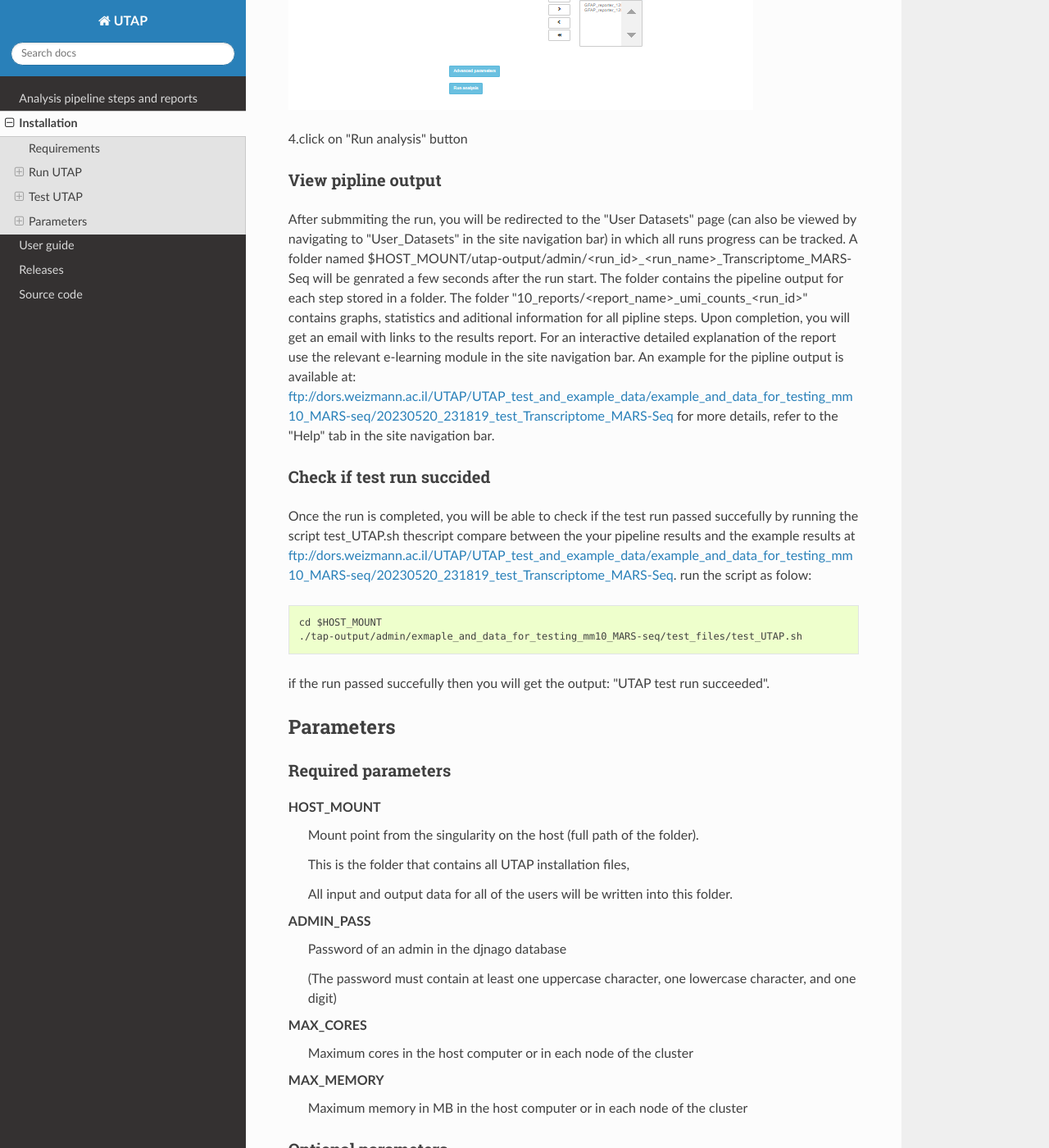
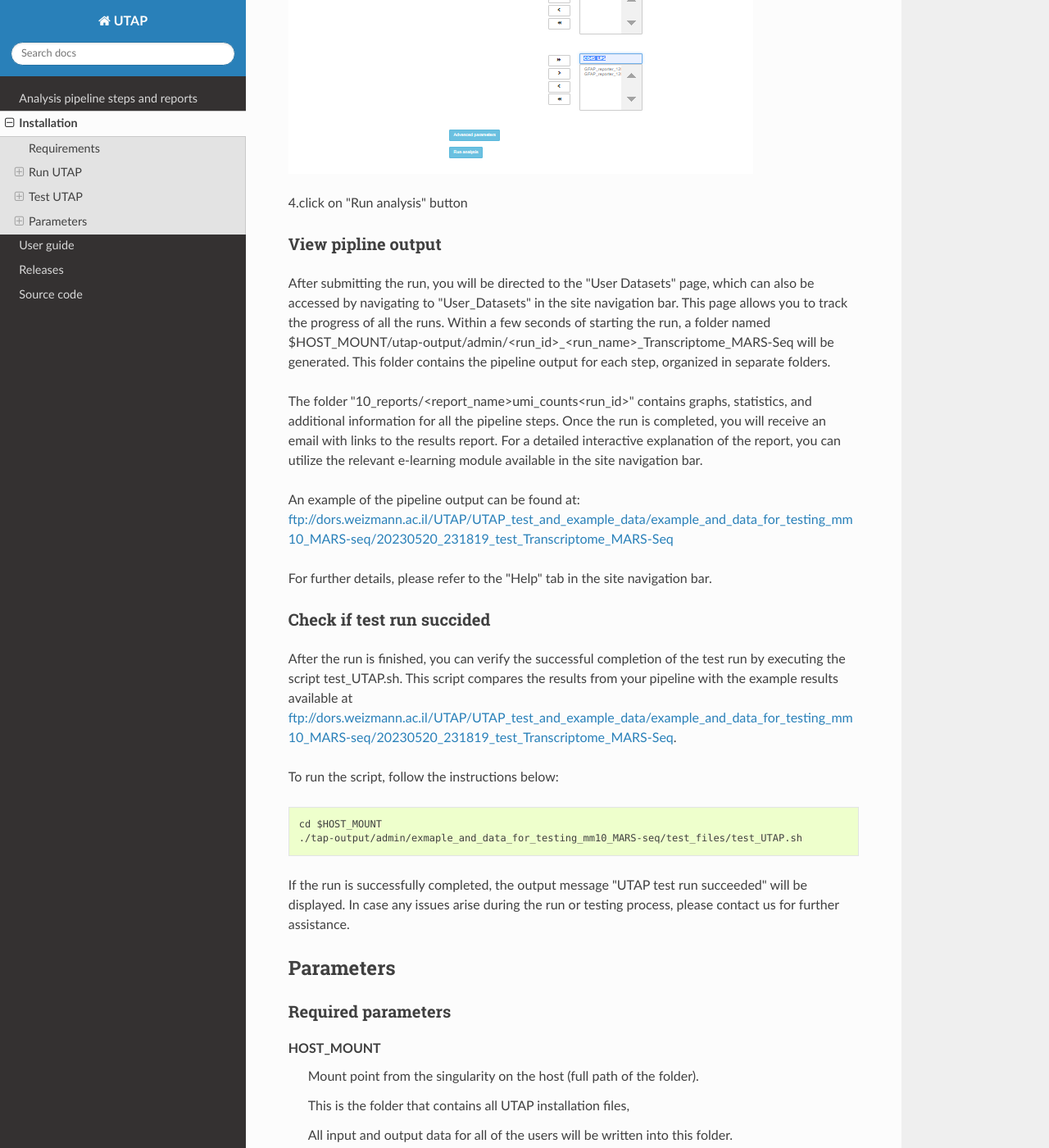
Before and after one commit to utap2/utap2, a Sphinx documentation site: the page built from docs/rst/installation.rst, in a window 1280 px wide and 1400 px high, scrolled down 5357 px. Shown: the whole window at 82% size. Built offline with Sphinx 7.4.7 and the Read the Docs theme 2.0.0, drawn with Linux system fonts in a browser that asks for light colours; some of the changed text lies outside the part shown.

Commit message:
Update installation.rst
/

```diff
--- a/docs/rst/installation.rst
+++ b/docs/rst/installation.rst
@@ -156,35 +156,37 @@
     cd $HOST_MOUNT
     wget ftp://dors.weizmann.ac.il/UTAP/UTAP_test_and_example_data/example_and_data_for_testing_mm10_MARS-seq/ $HOST_MOUNT/utap-output/admin/
 
-After download is completed, login as admin USER to the UTAP site and choose Transcriptome MARS-Seq pipeline from to the "Choose pipeline" scroll-bar. fill in the form as indicted bellow:
+Once the download is finished, log in to the UTAP site as the admin USER and select the Transcriptome MARS-Seq pipeline from the "Choose pipeline" scroll-bar. Proceed to complete the form according to the instructions provided below.
 
-1.Select the folder $HOST_MOUNT/utap-output/admin/example_and_data_for_testing_mm10_MARS-seq/fastq using the browser in the "Input folder" field.
-2.Select "Run DESeq2: in "DESeq2 run" choise field
-3.fill in the DESeq2 category boxes as follow:
+   1.Select the folder $HOST_MOUNT/utap-output/admin/example_and_data_for_testing_mm10_MARS-seq/fastq using the browser in the "Input folder" field.
+   2.Select "Run DESeq2: in "DESeq2 run" choise field
+   3.fill in the DESeq2 category boxes as follow:
 
-MG_cont
-            GFAP_reporter_12hLPS_MG3_cont_1
+   MG_cont
+               GFAP_reporter_12hLPS_MG3_cont_1
 
-MG_LPS
-            GFAP_reporter_12hLPS_MG1_LPS_1
-            GFAP_reporter_12hLPS_MG2_LPS_2
+   MG_LPS
+               GFAP_reporter_12hLPS_MG1_LPS_1\n
+               GFAP_reporter_12hLPS_MG2_LPS_2
 
-astro_cont
-            GFAP_reporter_12hLPS_astro3_cont_1
+   astro_cont
+               GFAP_reporter_12hLPS_astro3_cont_1
 
-astro_LPS
-            GFAP_reporter_12hLPS_astro1_LPS_1
-            GFAP_reporter_12hLPS_astro2_LPS_2
+   astro_LPS
+               GFAP_reporter_12hLPS_astro1_LPS_1\n
+               GFAP_reporter_12hLPS_astro2_LPS_2
 
-CD45_cont
-            GFAP_reporter_12hLPS_CD45_3_cont_1
+   CD45_cont
+               GFAP_reporter_12hLPS_CD45_3_cont_1
 
-CD45_LPS
-            GFAP_reporter_12hLPS_CD45_1_LPS_1
-            GFAP_reporter_12hLPS_CD45_2_LPS_2
+   CD45_LPS
+               GFAP_reporter_12hLPS_CD45_1_LPS_1\n
+               GFAP_reporter_12hLPS_CD45_2_LPS_2
 
-important: make sure that all category names are indentical to the names above. this is curicial for checking if UTAP run test passed succfully.
-here is a screen shot of the MARS-Seq pipline form for the example data.
+It is crucial to ensure that all category names are identical to the names mentioned above. This is of utmost importance for verifying the successful completion of the UTAP run test.
+
+
+Here is a screen shot of the MARS-Seq pipeline form for the example data.
 
 .. image:: ../figures/MARS_Seq_example_form.png
 
@@ -192,26 +194,27 @@
 
 View pipline output
 -------------------
-After submmiting the run, you will be redirected to the "User Datasets" page (can also be viewed by navigating to "User_Datasets" in the site navigation bar) in which all runs progress can be tracked.
-A folder named $HOST_MOUNT/utap-output/admin/<run_id>_<run_name>_Transcriptome_MARS-Seq will be genrated a few seconds after the run start. The folder contains the pipeline output for each step stored in a folder.
-The folder "10_reports/<report_name>_umi_counts_<run_id>" contains graphs, statistics and aditional information for all pipline steps.
-Upon completion, you will get an email with links to the results report. For an interactive detailed explanation of the report use the relevant e-learning module in the site navigation bar.
-An example for the pipline output is available at:
+After submitting the run, you will be directed to the "User Datasets" page, which can also be accessed by navigating to "User_Datasets" in the site navigation bar. This page allows you to track the progress of all the runs. Within a few seconds of starting the run, a folder named $HOST_MOUNT/utap-output/admin/<run_id>_<run_name>_Transcriptome_MARS-Seq will be generated. This folder contains the pipeline output for each step, organized in separate folders.
+
+The folder "10_reports/<report_name>umi_counts<run_id>" contains graphs, statistics, and additional information for all the pipeline steps. Once the run is completed, you will receive an email with links to the results report. For a detailed interactive explanation of the report, you can utilize the relevant e-learning module available in the site navigation bar.
+
+An example of the pipeline output can be found at:
 ftp://dors.weizmann.ac.il/UTAP/UTAP_test_and_example_data/example_and_data_for_testing_mm10_MARS-seq/20230520_231819_test_Transcriptome_MARS-Seq
-for more details, refer to the "Help" tab in the site navigation bar.
+
+For further details, please refer to the "Help" tab in the site navigation bar.
 
 Check if test run succided
 --------------------------
-Once the run is completed, you will be able to check if the test run passed succefully by running the script test_UTAP.sh
-thescript compare between the your pipeline results and the example results at ftp://dors.weizmann.ac.il/UTAP/UTAP_test_and_example_data/example_and_data_for_testing_mm10_MARS-seq/20230520_231819_test_Transcriptome_MARS-Seq.
-run the script as folow:
+After the run is finished, you can verify the successful completion of the test run by executing the script test_UTAP.sh. This script compares the results from your pipeline with the example results available at ftp://dors.weizmann.ac.il/UTAP/UTAP_test_and_example_data/example_and_data_for_testing_mm10_MARS-seq/20230520_231819_test_Transcriptome_MARS-Seq.
+
+To run the script, follow the instructions below:
 
 ::
 
     cd $HOST_MOUNT
     ./tap-output/admin/exmaple_and_data_for_testing_mm10_MARS-seq/test_files/test_UTAP.sh
 
-if the run passed succefully then you will get the output: "UTAP test run succeeded".
+If the run is successfully completed, the output message "UTAP test run succeeded" will be displayed. In case any issues arise during the run or testing process, please contact us for further assistance.
 
 Parameters
 ==========
```
